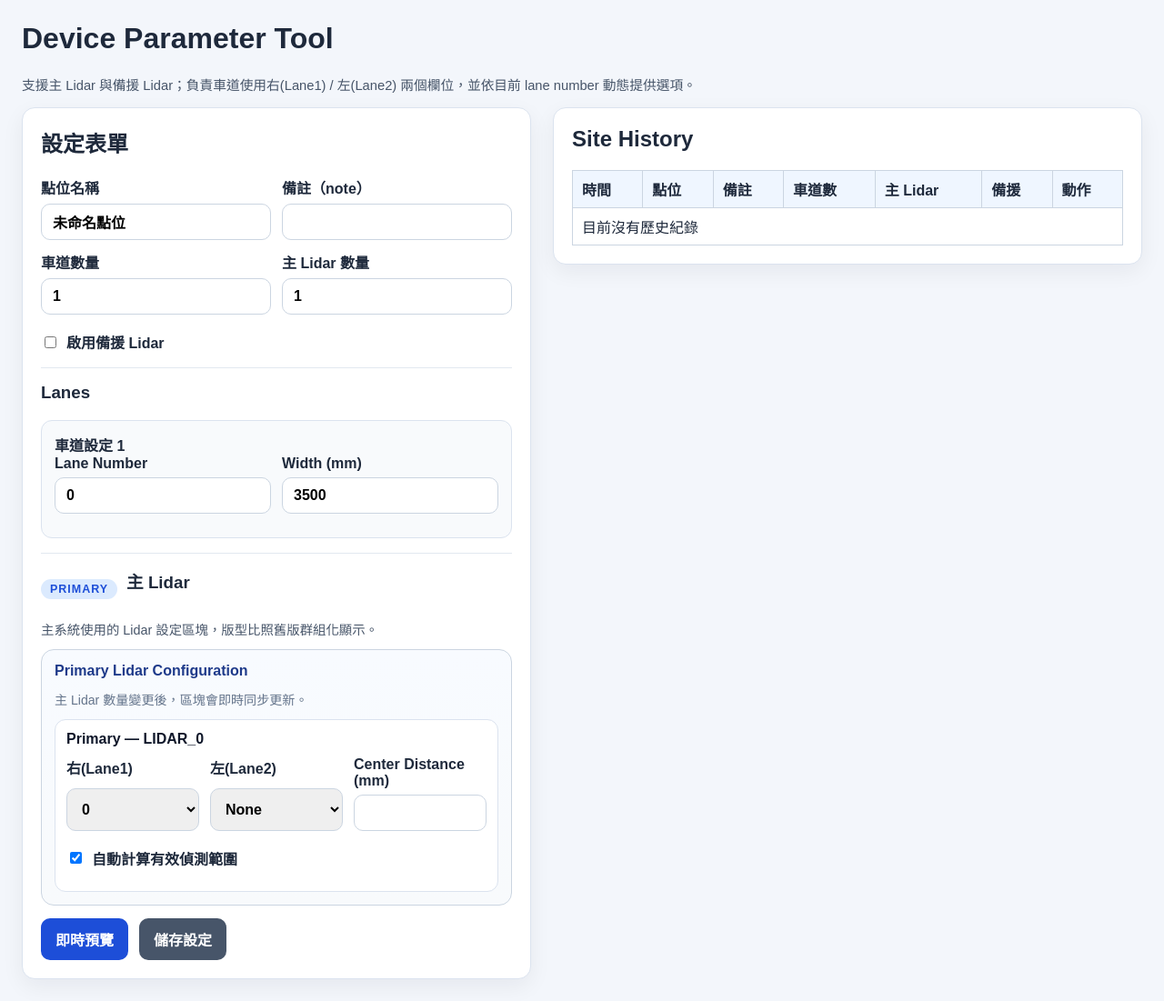
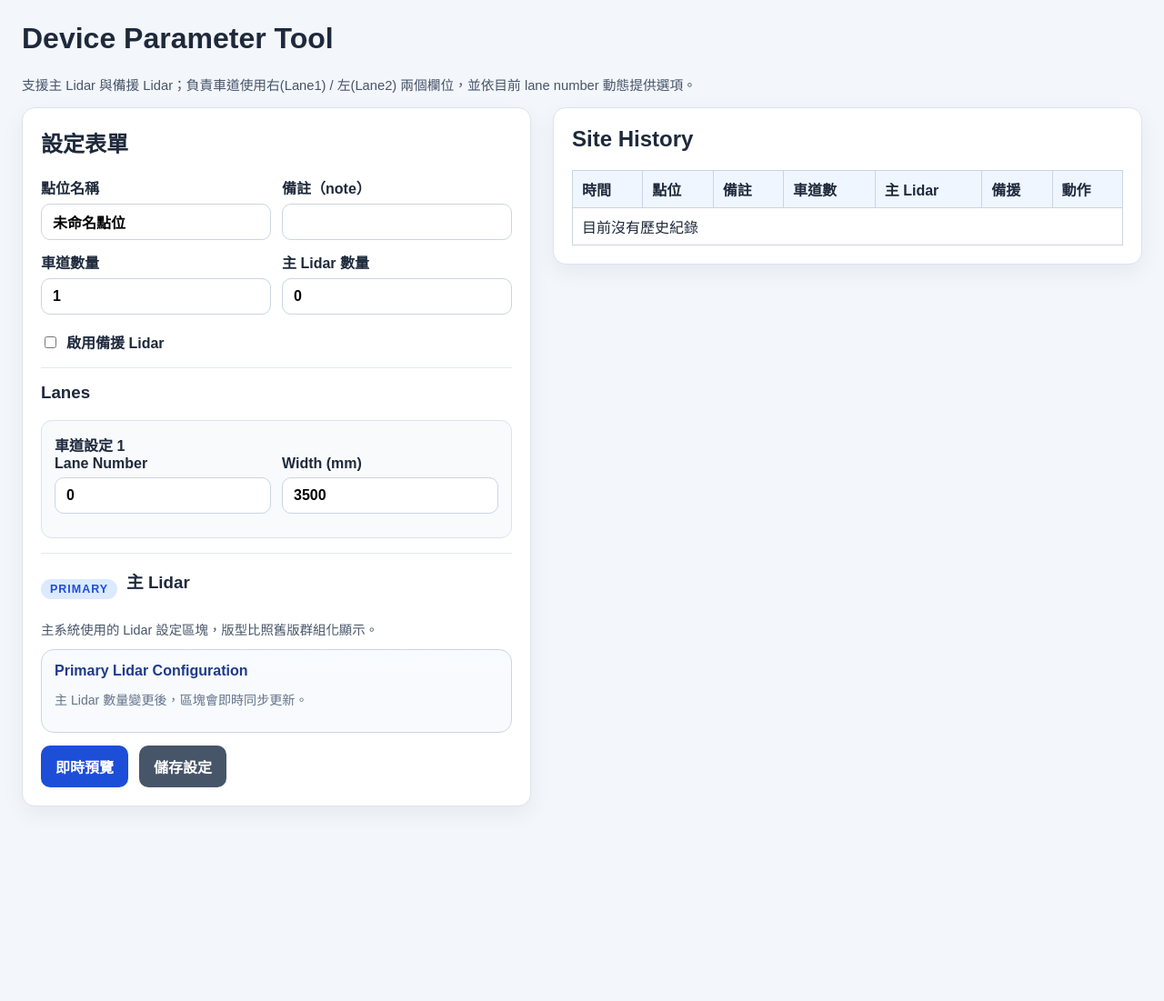
Before and after one commit to RogerLo-52693448/Device_Parameter_Tool, a Flask app: page / in a window 1280 px wide. Shown: the whole page at 91% size. After the commit the page ends 887 px from the top, so only its background shows below. Run offline with Flask 3, Linux system fonts and the light colour scheme.

Commit message:
fix: preserve zero lidar form counts
Co-authored-by: RogerLo-52693448 <209412262+RogerLo-52693448@users.noreply.github.com>

```diff
--- a/device_parameter_tool/web/app.py
+++ b/device_parameter_tool/web/app.py
@@ -83,8 +83,8 @@ def _build_lidar_rows(form, lidar_count: int, prefix: str = "primary") -> list[L
 
 def _config_from_form(form) -> DeviceConfig:
     lane_count = max(1, _coerce_int(form.get("lane_count"), 1))
-    lidar_count = max(1, _coerce_int(form.get("primary_lidar_count"), 1))
-    backup_lidar_count = max(1, _coerce_int(form.get("backup_lidar_count"), lidar_count))
+    lidar_count = max(0, _coerce_int(form.get("primary_lidar_count"), 1))
+    backup_lidar_count = max(0, _coerce_int(form.get("backup_lidar_count"), lidar_count))
     has_backup = _coerce_bool(form.get("has_backup"))
     return DeviceConfig(
         site_name=form.get("site_name", "未命名點位").strip() or "未命名點位",
@@ -131,8 +131,8 @@ def _form_defaults(config: DeviceConfig) -> dict:
         "note": config.note,
         "has_backup": config.has_backup,
         "lane_count": max(1, len(lane_rows)),
-        "primary_lidar_count": max(1, len(lidar_rows)),
-        "backup_lidar_count": max(1, len(backup_lidar_rows) if backup_lidar_rows else len(lidar_rows)),
+        "primary_lidar_count": len(lidar_rows),
+        "backup_lidar_count": len(backup_lidar_rows),
         "lanes": lane_rows or [{"lane_number": 0, "width_mm": ""}],
         "lidars": lidar_rows or [{"lane_a": 0, "lane_b": "none", "center_distance_mm": "", "auto_calculate": True}],
         "backup_lidars": backup_lidar_rows or [{"lane_a": 0, "lane_b": "none", "center_distance_mm": "", "auto_calculate": True}],
@@ -142,8 +142,8 @@ def _form_defaults(config: DeviceConfig) -> dict:
 
 def _posted_form_state(form) -> dict:
     lane_count = max(1, _coerce_int(form.get("lane_count"), 1))
-    primary_lidar_count = max(1, _coerce_int(form.get("primary_lidar_count"), 1))
-    backup_lidar_count = max(1, _coerce_int(form.get("backup_lidar_count"), primary_lidar_count))
+    primary_lidar_count = max(0, _coerce_int(form.get("primary_lidar_count"), 1))
+    backup_lidar_count = max(0, _coerce_int(form.get("backup_lidar_count"), primary_lidar_count))
     has_backup = _coerce_bool(form.get("has_backup"))
     lanes = [
         {
--- a/device_parameter_tool/web/templates/index.html
+++ b/device_parameter_tool/web/templates/index.html
@@ -61,13 +61,13 @@
               <input id="lane-count" aria-label="車道數量" name="lane_count" type="number" min="1" value="{{ form.lane_count }}">
             </label>
             <label for="primary-lidar-count">主 Lidar 數量
-              <input id="primary-lidar-count" aria-label="主 Lidar 數量" name="primary_lidar_count" type="number" min="1" value="{{ form.primary_lidar_count }}">
+              <input id="primary-lidar-count" aria-label="主 Lidar 數量" name="primary_lidar_count" type="number" min="0" value="{{ form.primary_lidar_count }}">
             </label>
           </div>
 
           <label class="checkbox-line"><input id="has-backup" name="has_backup" type="checkbox" {% if form.has_backup %}checked{% endif %}> 啟用備援 Lidar</label>
           <label id="backup-count-label" for="backup-lidar-count" {% if not form.has_backup %}class="hidden"{% endif %}>備援 Lidar 數量
-            <input id="backup-lidar-count" aria-label="備援 Lidar 數量" name="backup_lidar_count" type="number" min="1" value="{{ form.backup_lidar_count }}" {% if not form.has_backup %}disabled{% endif %}>
+            <input id="backup-lidar-count" aria-label="備援 Lidar 數量" name="backup_lidar_count" type="number" min="0" value="{{ form.backup_lidar_count }}">
           </label>
 
           <div class="section">
@@ -306,7 +306,7 @@
     }
 
     function renderLidars(prefix, containerId, rows, countFieldId) {
-      const count = Math.max(1, Number(document.getElementById(countFieldId).value || '1'));
+      const count = Math.max(0, Number(document.getElementById(countFieldId).value || '0'));
       const container = document.getElementById(containerId);
       container.innerHTML = '';
       const block = document.createElement('div');
@@ -344,7 +344,6 @@
       const enabled = document.getElementById('has-backup').checked;
       document.getElementById('backup-section').classList.toggle('hidden', !enabled);
       document.getElementById('backup-count-label').classList.toggle('hidden', !enabled);
-      document.getElementById('backup-lidar-count').disabled = !enabled;
     }
 
     document.getElementById('lane-count').addEventListener('input', () => {
```
Also changed, not shown: tests/test_web_app.py (+17 -0 lines).
